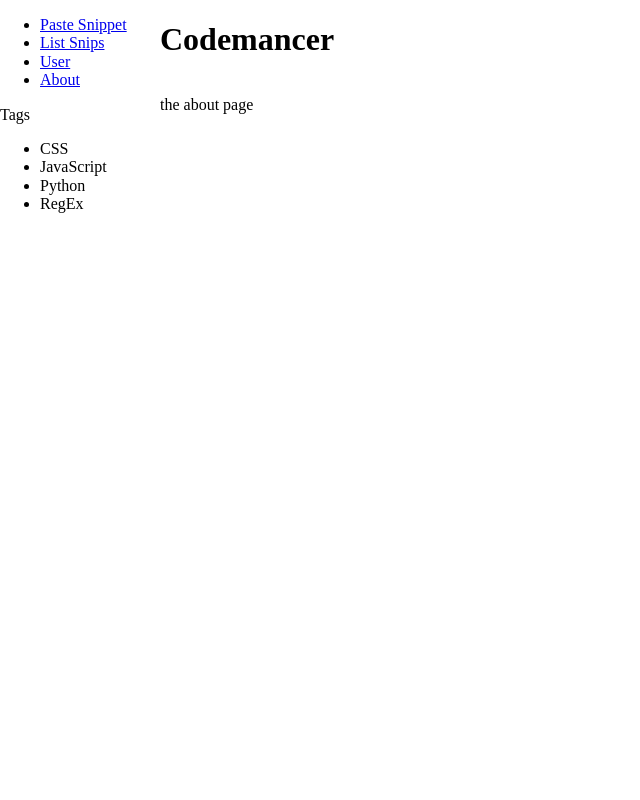
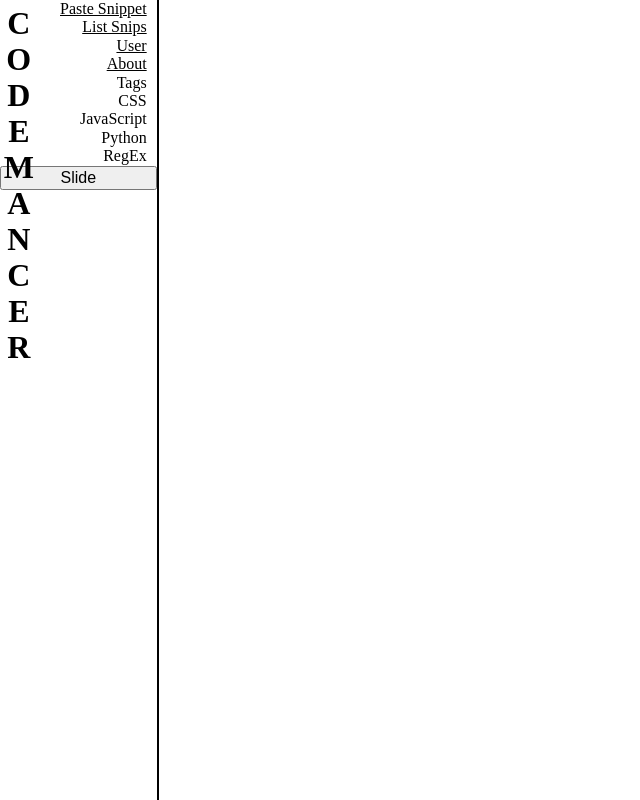
Before and after one commit to chrisrhayden/codemancer, a Django app: page /about/ in a window 1280 px wide. Shown: the whole page, without its empty margins (0-640 px from the left). Run offline with Django 3.2, Linux system fonts and the light colour scheme; data comes from the database, SQL or seed files in the repository; data that the repository does not hold is empty; some libraries are stand-ins or nearby versions.

Commit message:
working sid bar

```diff
--- a/pages/static/pages/css/style.css
+++ b/pages/static/pages/css/style.css
@@ -1,34 +1,53 @@
 body {
     display: grid;
 
-    grid-template-columns: 160px auto;
+    grid-template-columns: 200px auto;
+    grid-template-rows: auto auto;
     grid-template-areas:
-        "side head"
         "side main"
+        "side main";
+
 }
 
 
-aside {
+header {
     position: fixed;
+
+    background-color: white;
+    height: 100%;
+
+    display: flex;
+    flex-flow: column;
+
+    border-right: 2px solid black;
+}
+
+
+nav {
+    display: fixed;
+    top: 10px;
+
+    justify-content: flex-start;
+}
+
+.tag-title,
+header ul {
+    color: black;
+    margin: 0 10px 0 20px;
+
+    list-style: none;
+    text-align: right;
 
 }
 
-aside li {
+header li a {
     color: black;
-
-}
-
-header {
-    grid-area: head;
 }
 
 
-.black-object {
-    background-color: black;
-    width: 50%;
-    height: 30px;
+.head-title {
+    margin: 5px 0 0 0;
+    position: fixed;
+    writing-mode: vertical-lr;
+    text-orientation: upright;
 }
-
-.main {
-    grid-area: main;
-}
--- a/pages/templates/base.html
+++ b/pages/templates/base.html
@@ -17,11 +17,26 @@
 
 <body>
   <header>
-    <h1>Codemancer</h1>
+    <h1 class='head-title'>CODEMANCER</h1>
+    <nav class='header-nav'>
+      <ul>
+        <li><a href='http://127.0.0.1:8000/pasting/'>Paste Snippet</a></li>
+        <li><a href='http://127.0.0.1:8000/list_snips/'>List Snips</a></li>
+        <li><a href='#'>User</a></li>
+        <li><a href='#'>About</a></li>
+      </ul>
+    </nav>
+
+
+    <p class='tag-title'>Tags</p>
+    <ul class='ul-tags'>
+    </ul>
+
+    <button>Slide</button>
   </header>
 
-
-  <section class='main'>
+  <!-- first -->
+  <section class='first-section'>
     {% block first_block %}
     {% endblock %}
 
@@ -34,20 +49,6 @@
     {% endblock %}
   </section>
 
-  <aside>
-    <nav class='header-nav'>
-      <ul>
-        <li><a href='http://127.0.0.1:8000/pasting/'>Paste Snippet</a></li>
-        <li><a href='http://127.0.0.1:8000/list_snips/'>List Snips</a></li>
-        <li><a href='#'>User</a></li>
-        <li><a href='#'>About</a></li>
-      </ul>
-    </nav>
-    <p>Tags</p>
-    <ul class='ul-tags'>
-    </ul>
-
-  </aside>
 
 
   <!-- vendor -->
--- a/pages/templates/landing_page.html
+++ b/pages/templates/landing_page.html
@@ -8,14 +8,13 @@
   <script>hljs.initHighlightingOnLoad();</script>
 {% endblock %}
 {% block my_style %}
-<!--
   <link rel="stylesheet" type="text/css" href="{% static 'pages/css/landing.css' %}">
--->
 {% endblock %}
 
 
 {% block first_block %}
 
+  <div class='page-head'>
     <div class='landing-text'>
       <h2>Landing Page</h2>
       <p>This is a site to review code.</p>
@@ -26,7 +25,6 @@
         <li>Annotating code</li>
       </ul>
     </div>
-
     <div class='black-object'>
       {% if comment.author %}
         <h3>{{ comment.author }}</h3>
@@ -34,6 +32,7 @@
         <h3>anon</h3>
       {% endif %}
       <p>{{ comment.text  }}</p>
+    </div>
   </div>
 
 {% endblock %}
```
Also changed, not shown: pages/static/pages/css/landing.css (added, +34 -0 lines). Lines whose indentation alone changed are shown as unchanged.
